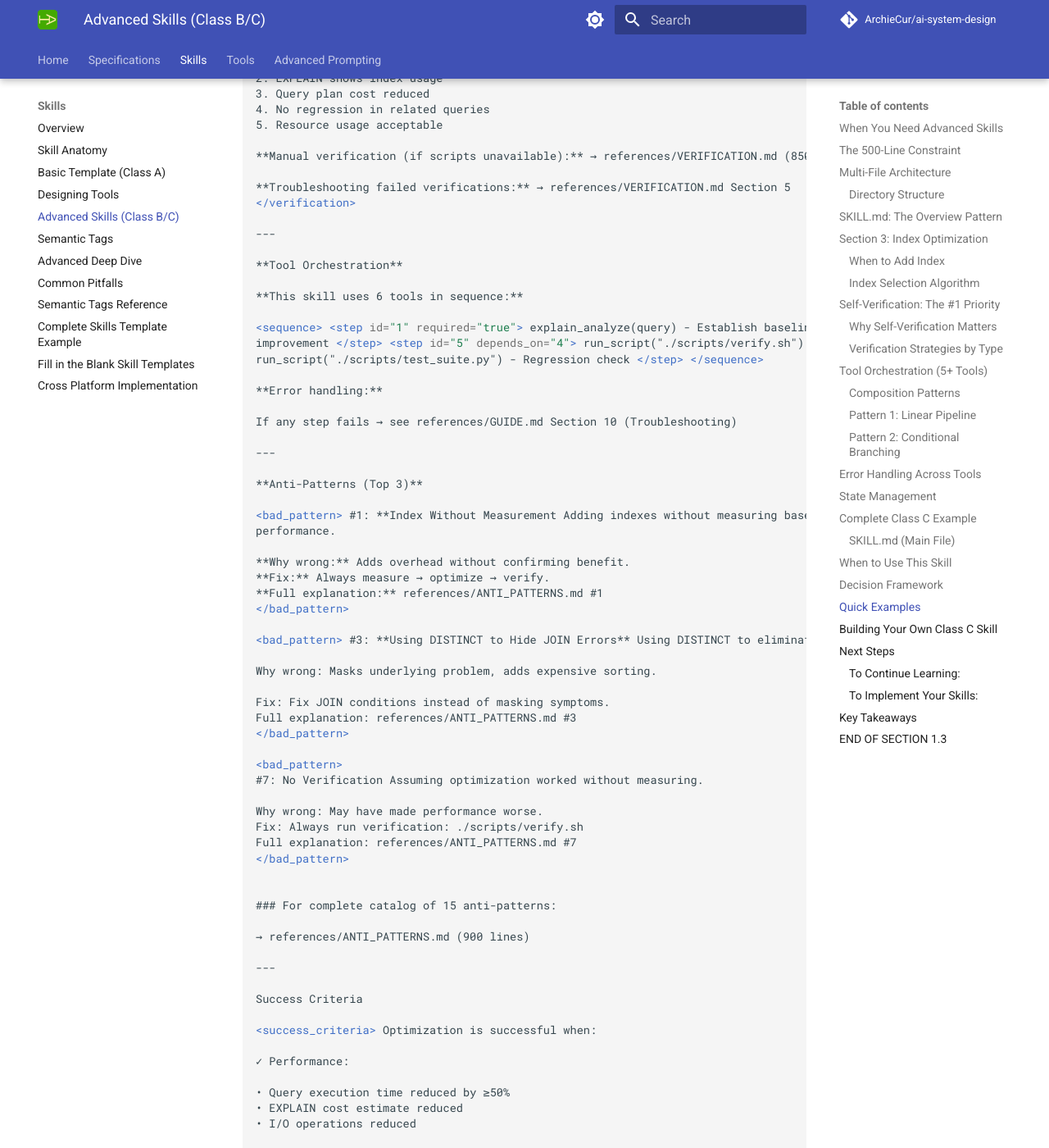
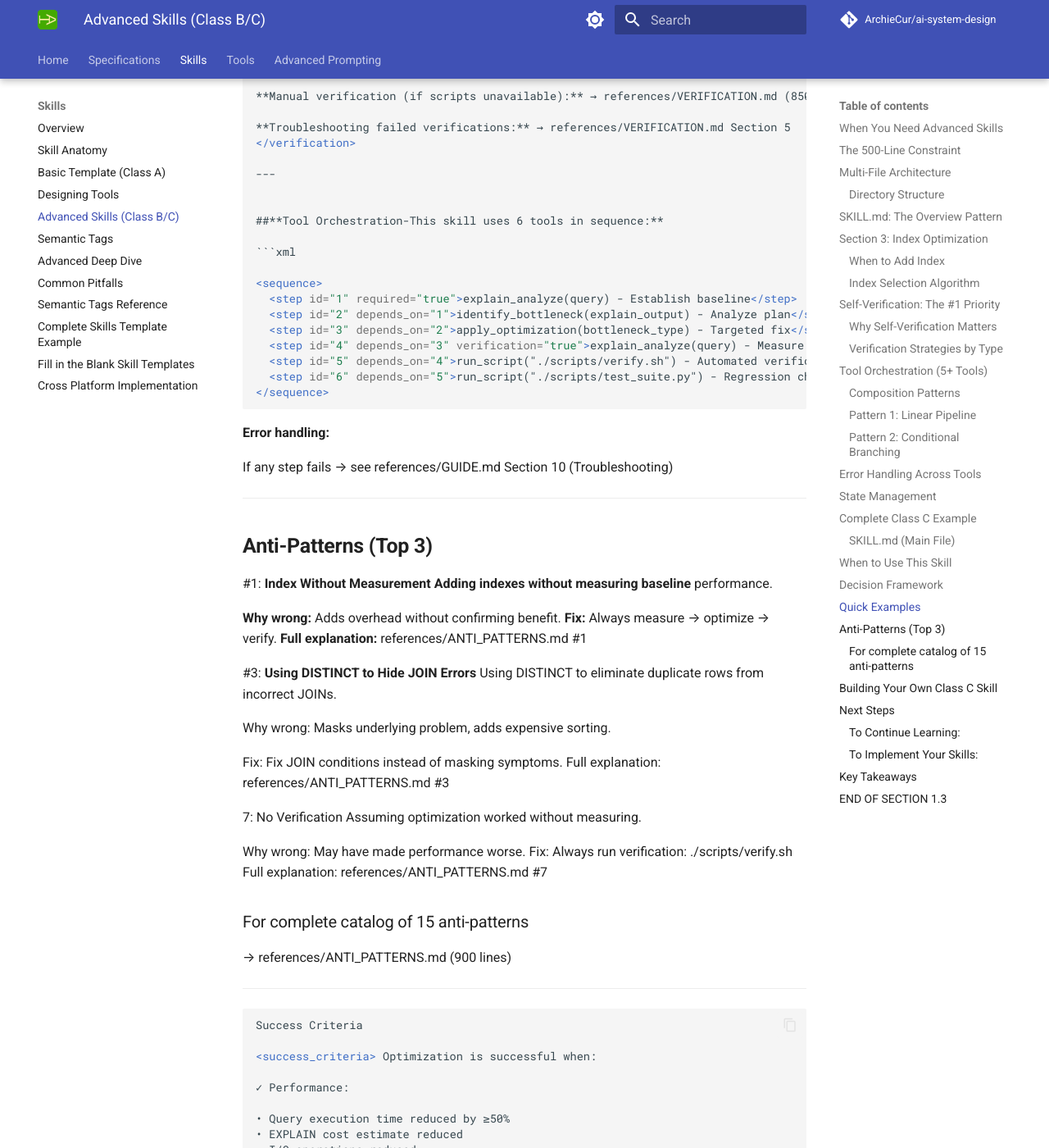
Before and after one commit to ArchieCur/ai-system-design, an MkDocs documentation site: the page built from docs/skills/Skills_1.3_Advanced_Skills_ClassB-C.md, in a window 1280 px wide and 1400 px high, scrolled down 20054 px. Shown: the whole window at 82% size. Built offline with MkDocs 1.6.1 and Material for MkDocs 9.7.7, drawn with Linux system fonts in a browser that asks for light colours; comment, search, counter and statistics services are not loaded; some of the changed lines change nothing that is shown; some of the changed text lies outside the part shown.

Commit message:
Updated Tool Orchestration 6 tools for readability

````diff
--- a/docs/skills/Skills_1.3_Advanced_Skills_ClassB-C.md
+++ b/docs/skills/Skills_1.3_Advanced_Skills_ClassB-C.md
@@ -312,6 +312,8 @@
 **Purpose:** Step-by-step procedures, decision trees, technical deep dives
 
 **Structure:**
+
+```markdown
 
 # SQL Optimization Guide
 
@@ -827,7 +829,6 @@
 
 **Skill:** SQL Query Optimization with Automated Verification
 
-```text
 **Files:**
 sql-query-optimization/
 ├── SKILL.md # 420 lines (under 500!)
@@ -843,7 +844,6 @@
 └── analyze_explain.py # Python (EXPLAIN parser)
 
 Total: 6,270 lines across multiple files **SKILL.md: 420 lines (main entry point)**
-```
 
 ### SKILL.md (Main File)
 
@@ -1054,13 +1054,20 @@
 
 ---
 
-**Tool Orchestration**
 
-**This skill uses 6 tools in sequence:**
+##**Tool Orchestration-This skill uses 6 tools in sequence:**
 
-<sequence> <step id="1" required="true"> explain_analyze(query) - Establish baseline </step><step id="2" depends_on="1"> identify_bottleneck(explain_output) - Analyze execution plan</step> <step id="3" depends_on="2"> apply_optimization(bottleneck_type) - Targeted fix</step> <step id="4" depends_on="3" verification="true"> explain_analyze(query) - Measure
-improvement </step> <step id="5" depends_on="4"> run_script("./scripts/verify.sh") -Automated verification </step> <step id="6" depends_on="5">
-run_script("./scripts/test_suite.py") - Regression check </step> </sequence>
+```xml
+
+<sequence>
+  <step id="1" required="true">explain_analyze(query) - Establish baseline</step>
+  <step id="2" depends_on="1">identify_bottleneck(explain_output) - Analyze plan</step>
+  <step id="3" depends_on="2">apply_optimization(bottleneck_type) - Targeted fix</step>
+  <step id="4" depends_on="3" verification="true">explain_analyze(query) - Measure improvement</step>
+  <step id="5" depends_on="4">run_script("./scripts/verify.sh") - Automated verification</step>
+  <step id="6" depends_on="5">run_script("./scripts/test_suite.py") - Regression check</step>
+</sequence>
+```
 
 **Error handling:**
 
@@ -1068,7 +1075,7 @@
 
 ---
 
-**Anti-Patterns (Top 3)**
+## **Anti-Patterns (Top 3)**
 
 <bad_pattern> #1: **Index Without Measurement Adding indexes without measuring baseline**
 performance.
@@ -1087,19 +1094,20 @@
 </bad_pattern>
 
 <bad_pattern>
-#7: No Verification Assuming optimization worked without measuring.
+7: No Verification Assuming optimization worked without measuring.
 
 Why wrong: May have made performance worse.
 Fix: Always run verification: ./scripts/verify.sh
 Full explanation: references/ANTI_PATTERNS.md #7
 </bad_pattern>
 
-
-### For complete catalog of 15 anti-patterns:
+### For complete catalog of 15 anti-patterns
 
 → references/ANTI_PATTERNS.md (900 lines)
 
 ---
+
+```xml
 
 Success Criteria
 
@@ -1300,6 +1308,6 @@
 ---
 
 *Document Version: 1.0.0*
-*Last Updated: 2026-02-20
+*Last Updated: 2026-02-20*
 *Target Audience: Experienced users, Class B/C skills*
 *Prerequisites: Section 1.1 (foundation), Class A understanding*
````
